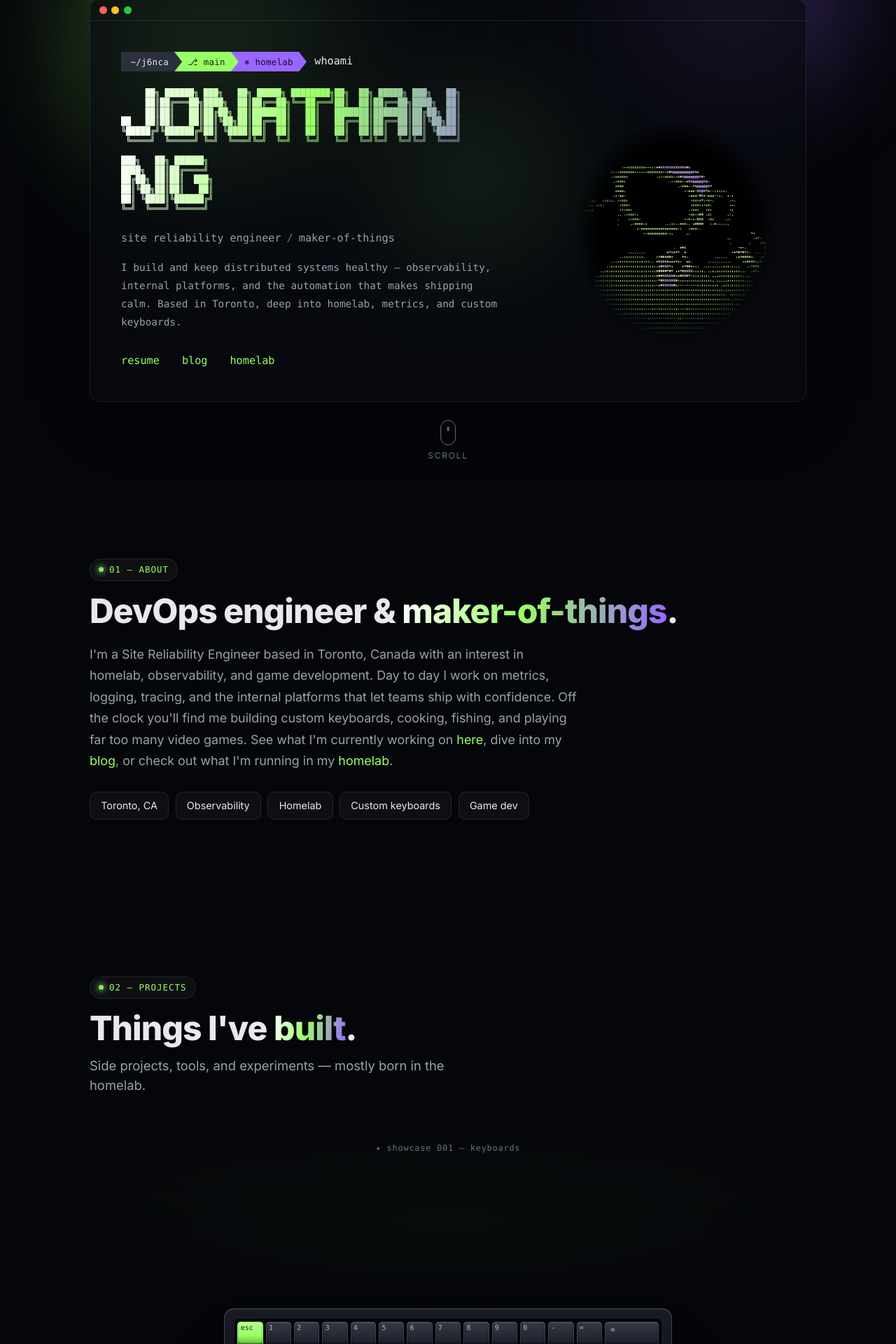
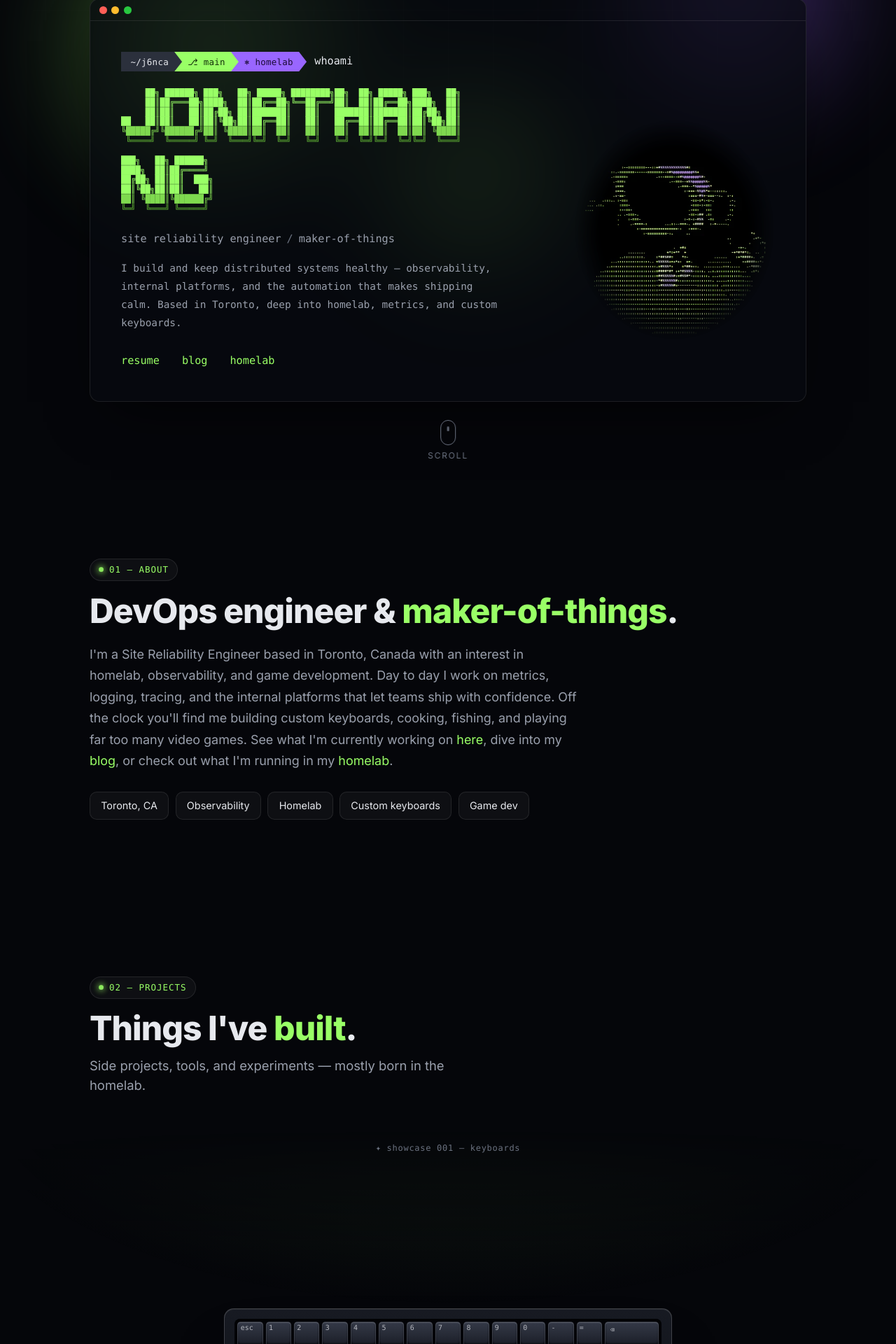
Before and after one commit to j6nca/j6nca, a Next.js app: page / in a window 1280 px wide. Shown: the part 114-2034 px from the top of the page at 70% size. Built offline with nearby package versions, Linux system fonts and the light colour scheme.

Commit message:
make keyboards type out project header. fixing tui name

```diff
--- a/src/app/components/About.jsx
+++ b/src/app/components/About.jsx
@@ -12,7 +12,7 @@ const About = () => {
         </Reveal>
         <Reveal delay={80}>
           <h2 className="section-title">
-            DevOps engineer &amp; <span className="gradient-text">maker-of-things</span>.
+            DevOps engineer &amp; <span className="accent-text">maker-of-things</span>.
           </h2>
         </Reveal>
         <Reveal delay={140}>
--- /dev/null
+++ b/src/app/components/AsciiName.jsx
@@ -0,0 +1,71 @@
+'use client'
+
+import React, { useLayoutEffect, useRef } from 'react'
+
+const ASCII_NAME = `     ██╗ ██████╗ ███╗   ██╗ █████╗ ████████╗██╗  ██╗ █████╗ ███╗   ██╗
+     ██║██╔═══██╗████╗  ██║██╔══██╗╚══██╔══╝██║  ██║██╔══██╗████╗  ██║
+     ██║██║   ██║██╔██╗ ██║███████║   ██║   ███████║███████║██╔██╗ ██║
+██   ██║██║   ██║██║╚██╗██║██╔══██║   ██║   ██╔══██║██╔══██║██║╚██╗██║
+╚█████╔╝╚██████╔╝██║ ╚████║██║  ██║   ██║   ██║  ██║██║  ██║██║ ╚████║
+ ╚════╝  ╚═════╝ ╚═╝  ╚═══╝╚═╝  ╚═╝   ╚═╝   ╚═╝  ╚═╝╚═╝  ╚═╝╚═╝  ╚═══╝
+
+███╗   ██╗ ██████╗
+████╗  ██║██╔════╝
+██╔██╗ ██║██║  ███╗
+██║╚██╗██║██║   ██║
+██║ ╚████║╚██████╔╝
+╚═╝  ╚═══╝ ╚═════╝`
+
+const LINES = ASCII_NAME.split('\n')
+
+// Bottom-of-letter shading per figlet block: the last ██ row dims a step,
+// the ╚═╝ base row dims further.
+const SHADE_CLASS = {
+  4: 'shade-1',
+  5: 'shade-2',
+  11: 'shade-1',
+  12: 'shade-2',
+}
+
+/**
+ * Figlet name, scaled to fit its container. The art keeps a fixed font size
+ * and shrinks via transform: font-size-based shrinking rounds each glyph's
+ * advance width independently at tiny sizes, which visibly warps the columns
+ * on mobile. A uniform scale of a full-size layout can't misalign.
+ */
+const AsciiName = () => {
+  const boxRef = useRef(null)
+  const preRef = useRef(null)
+
+  useLayoutEffect(() => {
+    const box = boxRef.current
+    const pre = preRef.current
+    if (!box || !pre) return
+
+    const fit = () => {
+      const scale = Math.min(1, box.clientWidth / pre.offsetWidth)
+      pre.style.transform = `scale(${scale})`
+      box.style.height = `${pre.offsetHeight * scale}px`
+    }
+
+    fit()
+    const observer = new ResizeObserver(fit)
+    observer.observe(box)
+    return () => observer.disconnect()
+  }, [])
+
+  return (
+    <div ref={boxRef} className="term-name-box" aria-hidden="true">
+      <pre ref={preRef} className="term-name">
+        {LINES.map((line, i) => (
+          <React.Fragment key={i}>
+            {SHADE_CLASS[i] ? <span className={SHADE_CLASS[i]}>{line}</span> : line}
+            {i < LINES.length - 1 ? '\n' : ''}
+          </React.Fragment>
+        ))}
+      </pre>
+    </div>
+  )
+}
+
+export default AsciiName
--- a/src/app/components/Contact.jsx
+++ b/src/app/components/Contact.jsx
@@ -11,7 +11,7 @@ const Contact = () => {
         </Reveal>
         <Reveal delay={80}>
           <h2 className="section-title">
-            Let&apos;s <span className="gradient-text">build something</span>.
+            Let&apos;s <span className="accent-text">build something</span>.
           </h2>
         </Reveal>
         <Reveal delay={140}>
--- a/src/app/components/Hero.jsx
+++ b/src/app/components/Hero.jsx
@@ -1,20 +1,7 @@
 import React from 'react'
 import Reveal from './Reveal'
 import AsciiLoop from './AsciiLoop'
-
-const ASCII_NAME = `     ██╗ ██████╗ ███╗   ██╗ █████╗ ████████╗██╗  ██╗ █████╗ ███╗   ██╗
-     ██║██╔═══██╗████╗  ██║██╔══██╗╚══██╔══╝██║  ██║██╔══██╗████╗  ██║
-     ██║██║   ██║██╔██╗ ██║███████║   ██║   ███████║███████║██╔██╗ ██║
-██   ██║██║   ██║██║╚██╗██║██╔══██║   ██║   ██╔══██║██╔══██║██║╚██╗██║
-╚█████╔╝╚██████╔╝██║ ╚████║██║  ██║   ██║   ██║  ██║██║  ██║██║ ╚████║
- ╚════╝  ╚═════╝ ╚═╝  ╚═══╝╚═╝  ╚═╝   ╚═╝   ╚═╝  ╚═╝╚═╝  ╚═╝╚═╝  ╚═══╝
-
-███╗   ██╗ ██████╗
-████╗  ██║██╔════╝
-██╔██╗ ██║██║  ███╗
-██║╚██╗██║██║   ██║
-██║ ╚████║╚██████╔╝
-╚═╝  ╚═══╝ ╚═════╝`
+import AsciiName from './AsciiName'
 
 // Powerline-style prompt: cwd, git branch, k8s cluster, then the command.
 const Prompt = ({ cmd }) => (
@@ -55,9 +42,7 @@ const Hero = ({ name = 'Jonathan Ng', label = 'Site Reliability Engineer' }) =>
                 <div>
                   <Reveal delay={200}>
                     <h1 className="sr-only">{name}</h1>
-                    <pre className="term-name gradient-text" aria-hidden="true">
-                      {ASCII_NAME}
-                    </pre>
+                    <AsciiName />
                   </Reveal>
 
                   <Reveal delay={280}>
--- a/src/app/components/Projects.jsx
+++ b/src/app/components/Projects.jsx
@@ -23,7 +23,7 @@ const Projects = ({ projects = [], contributions }) => {
         </Reveal>
         <Reveal delay={80}>
           <h2 className="section-title">
-            Things I&apos;ve <span className="gradient-text">built</span>.
+            Things I&apos;ve <span className="accent-text">built</span>.
           </h2>
         </Reveal>
         <Reveal delay={140}>
--- a/src/app/components/ShowcaseKeyboards.jsx
+++ b/src/app/components/ShowcaseKeyboards.jsx
@@ -25,6 +25,15 @@ const COLS_PER_U = 4 // grid columns per key unit (60 columns total)
 const RAIN_GLYPHS = 'qwertyasdfghzxcv⇧⌘⌥⎋↵⌫'
 const RAIN_COUNT = 34
 
+// Once the board has assembled (--fill done at p≈0.87), these keys "type"
+// in sequence — the word, then enter to finish. Each lights up as --p
+// crosses its --kt threshold. The last threshold must stay far enough under
+// the reduced-motion freeze point (--p: 0.98) for every key to be fully lit
+// in the frozen scene.
+const TYPE_SEQ = [...'keyboards', 'enter']
+const TYPE_START = 0.875
+const TYPE_STEP = 0.01
+
 const build = () => {
   const rand = mulberry32(0x6b62) // "kb"
 
@@ -46,6 +55,11 @@ const build = () => {
   }
   order.forEach((keyIdx, pos) => {
     keys[keyIdx].ki = (0.8 * pos) / keys.length
+  })
+
+  TYPE_SEQ.forEach((legend, n) => {
+    const key = keys.find((k) => k.legend === legend)
+    if (key) key.kt = TYPE_START + n * TYPE_STEP
   })
 
   // Falling keycaps, three parallax layers (far → near).
@@ -135,11 +149,12 @@ const ShowcaseKeyboards = () => {
               {keys.map((k, i) => (
                 <span
                   key={i}
-                  className={`kb-key${k.legend === 'enter' ? ' kb-accent-b' : ''}${k.legend === 'esc' ? ' kb-accent-a' : ''}`}
+                  className={`kb-key${k.kt != null ? ' kb-type' : ''}${k.kt != null && k.legend === 'enter' ? ' kb-type-enter' : ''}`}
                   style={{
                     gridRow: k.row,
                     gridColumn: `${k.col} / span ${k.span}`,
                     '--ki': k.ki,
+                    '--kt': k.kt,
                   }}
                 >
                   {k.legend}
--- a/src/app/components/ShowcaseKubeCats.jsx
+++ b/src/app/components/ShowcaseKubeCats.jsx
@@ -176,7 +176,7 @@ const ShowcaseKubeCats = () => {
         </div>
 
         <div className="sc-title-box">
-          <div className="sc-title gradient-text">kube-cats</div>
+          <div className="sc-title accent-text">kube-cats</div>
           <p className="sc-tag">visualizing your k8s workloads as cats</p>
           <a
             className="sc-cta mono"
--- a/src/app/components/ShowcaseNebula.jsx
+++ b/src/app/components/ShowcaseNebula.jsx
@@ -295,7 +295,7 @@ const ShowcaseNebula = () => {
         <div className="sc-caption mono">✦ showcase 002 — nebula-md</div>
 
         <div className="sc-title-box">
-          <div className="sc-title gradient-text">nebula-md</div>
+          <div className="sc-title accent-text">nebula-md</div>
           <p className="sc-tag">render your notes as an interactive galaxy</p>
           <a
             className="sc-cta mono"
--- a/src/app/globals.css
+++ b/src/app/globals.css
@@ -68,6 +68,9 @@ body::before {
 
 .wrap {
   width: 100%;
+  /* min-width 0: as a flex item (.hero) the auto minimum would otherwise
+     grow to the hero art's intrinsic width and overflow narrow viewports */
+  min-width: 0;
   max-width: var(--maxw);
   margin-inline: auto;
   padding-inline: clamp(1.25rem, 5vw, 3rem);
@@ -124,12 +127,8 @@ body::before {
   margin-top: 0.9rem;
 }
 
-.gradient-text {
-  background: linear-gradient(100deg, #fff 0%, var(--accent-cyan) 45%, var(--accent-violet) 100%);
-  -webkit-background-clip: text;
-  background-clip: text;
-  -webkit-text-fill-color: transparent;
-  color: transparent;
+.accent-text {
+  color: var(--accent);
 }
 
 .mono {
@@ -360,15 +359,17 @@ body::before {
   color: #190a33;
   z-index: 1;
 }
+/* minmax(0, …) tracks: without it the full-size figlet pre sets the track's
+   auto minimum and blows the grid past the viewport on narrow screens */
 .term-hero-grid {
   display: grid;
-  grid-template-columns: 1fr;
+  grid-template-columns: minmax(0, 1fr);
   gap: clamp(1.5rem, 4vw, 3.5rem);
   align-items: center;
   margin-top: clamp(1.2rem, 3vh, 2rem);
 }
 @media (min-width: 900px) {
-  .term-hero-grid { grid-template-columns: 1.35fr 0.65fr; }
+  .term-hero-grid { grid-template-columns: minmax(0, 1.35fr) minmax(0, 0.65fr); }
 }
 /* Looping sprite-sheet animation (14-frame vertical strip, see AsciiLoop).
    1.12s matches the source gif (28 frames @ 40ms; the sprite keeps every 2nd
@@ -401,19 +402,32 @@ body::before {
 }
 
 /* whoami output: figlet-style name + plain terminal text.
-   The vw-based size keeps the 70-char art inside narrow phones (~360px).
+   The art renders at a fixed size and AsciiName scales it with a transform to
+   fit the container — shrinking via font-size warps the columns on mobile
+   (per-glyph advance rounding at ~5px sizes).
    The explicit font stack matters: a bare <pre> falls back to the browser's
    default monospace, which on Android draws the box glyphs from a different
    face and misaligns the columns. */
+.term-name-box {
+  overflow: hidden;
+}
 .term-name {
   margin: 0;
   font-family: ui-monospace, SFMono-Regular, Menlo, Consolas, monospace;
   font-variant-ligatures: none;
-  font-size: clamp(0.3rem, 1.5vw, 0.72rem);
+  font-size: 0.72rem;
   line-height: 1.2;
   font-weight: 400;
   white-space: pre;
-  overflow-x: auto;
+  width: max-content;
+  transform-origin: top left;
+  color: var(--accent);
+}
+.term-name .shade-1 {
+  color: #7fd94f;
+}
+.term-name .shade-2 {
+  color: #5faf35;
 }
 .term-line {
   margin-top: 1.4rem;
@@ -882,15 +896,33 @@ body::before {
   /* rests 8px proud of the plate; drops in from 68px above */
   transform: translateZ(calc((1 - var(--k)) * 60px + 8px));
 }
-.kb-accent-a {
-  background: linear-gradient(180deg, #b5ff8f 0%, var(--accent) 55%, #5faf35 100%);
-  border-color: rgba(153, 255, 102, 0.5);
-  color: #12300a;
+/* Typing keys: each lights up as --p crosses its --kt threshold (staying
+   lit), with a momentary expand/contract pulse like a keypress. --kb-press
+   rises to 1 at the threshold then falls back to 0 shortly after. */
+.kb-type {
+  --lit-hi: #b5ff8f;
+  --lit-mid: var(--accent);
+  --lit-lo: #5faf35;
+  --lit-border: rgba(153, 255, 102, 0.5);
+  --lit-text: #12300a;
+  --lit: clamp(0, calc((var(--p, 0) - var(--kt, 1)) * 90), 1);
+  --kb-press: calc(var(--lit) - clamp(0, calc((var(--p, 0) - var(--kt, 1) - 0.012) * 90), 1));
+  background: linear-gradient(
+    180deg,
+    color-mix(in srgb, var(--lit-hi) calc(var(--lit) * 100%), #343947) 0%,
+    color-mix(in srgb, var(--lit-mid) calc(var(--lit) * 100%), #262a35) 55%,
+    color-mix(in srgb, var(--lit-lo) calc(var(--lit) * 100%), #191c26) 100%
+  );
+  border-color: color-mix(in srgb, var(--lit-border) calc(var(--lit) * 100%), rgba(255, 255, 255, 0.1));
+  color: color-mix(in srgb, var(--lit-text) calc(var(--lit) * 100%), rgba(231, 233, 238, 0.72));
+  transform: translateZ(calc((1 - var(--k)) * 60px + 8px)) scale(calc(1 + var(--kb-press) * 0.15));
 }
-.kb-accent-b {
-  background: linear-gradient(180deg, #b499ff 0%, var(--accent-violet) 55%, #5c35af 100%);
-  border-color: rgba(153, 102, 255, 0.5);
-  color: #190a33;
+.kb-type-enter {
+  --lit-hi: #b499ff;
+  --lit-mid: var(--accent-violet);
+  --lit-lo: #5c35af;
+  --lit-border: rgba(153, 102, 255, 0.5);
+  --lit-text: #190a33;
 }
 .kb-plate {
   font-size: 0.85rem;
@@ -1180,7 +1212,8 @@ body::before {
   .showcase-stage { position: relative; height: 100svh; }
   .sc-sprite img { animation: none; }
   .sc-title-box { pointer-events: auto !important; }
-  /* keyboards: freeze on the finished aerial shot */
+  /* keyboards: freeze on the finished aerial shot, no key mid-press */
   .kb-showcase { --p: 0.98 !important; }
+  .kb-showcase .kb-type { --kb-press: 0; }
   .kb-plate a { pointer-events: auto !important; }
 }
```
